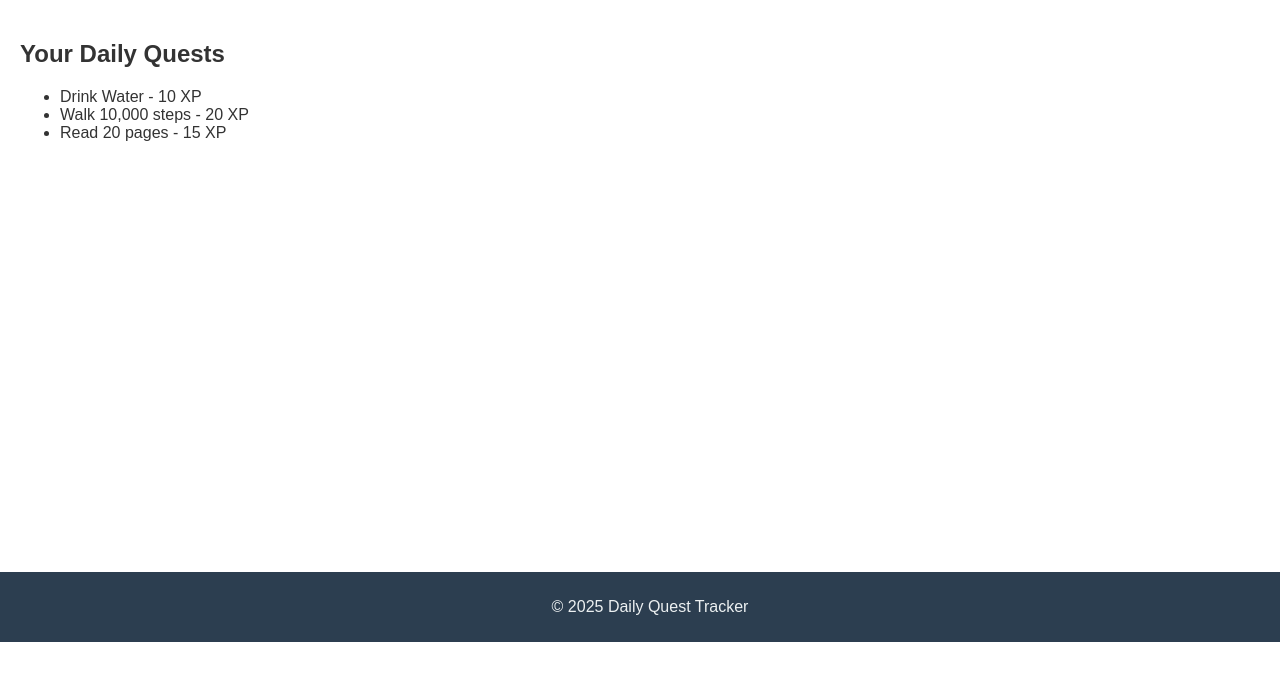
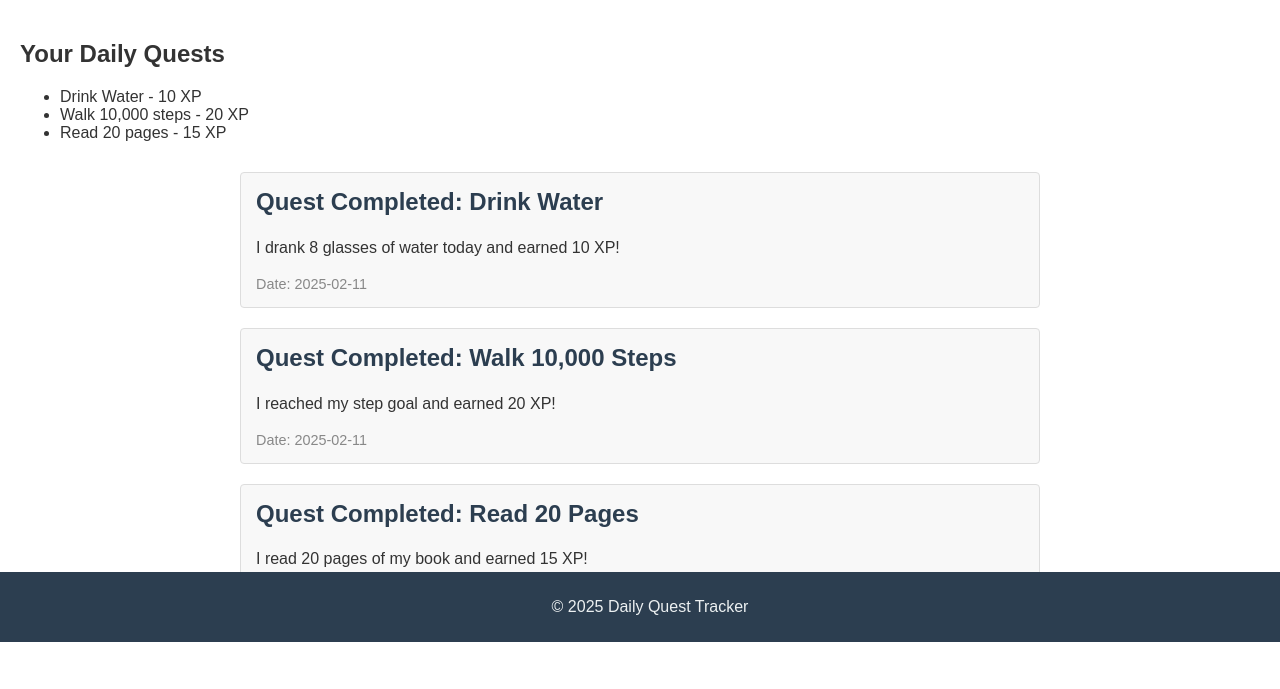
Before and after one commit to MatthewSperling/daily-quest-tracker, a Node server app: page / in a window 1280 px wide. Shown: the part 158-847 px from the top of the page. Before the commit the page ends 800 px from the top, so only its background shows below. Run offline with Node 20, Linux system fonts and the light colour scheme.

```diff
--- a/Index.js
+++ b/Index.js
@@ -1,4 +1,3 @@
-// index.js
 const fs = require('fs');
 const https = require('https');
 const express = require('express');
@@ -7,7 +6,6 @@ const helmet = require('helmet');
 
 const app = express();
 
-// Secure HTTP headers with Helmet
 app.use(
     helmet({
         contentSecurityPolicy: {
@@ -24,16 +22,12 @@ app.use(
     })
 );
 
-// Serve static files
 app.use(express.static(path.join(__dirname, 'public'), { maxAge: '1h' }));
 
-// Basic routing for main page
 app.get('/', (req, res) => {
     res.sendFile(path.join(__dirname, 'public/index.html'));
 });
 
-// HTTPS
-// HTTPS options
 const httpsOptions = {
     key: fs.readFileSync(path.join(__dirname, 'cert', 'key.pem')),
     cert: fs.readFileSync(path.join(__dirname, 'cert', 'cert.pem')),
--- a/public/index.html
+++ b/public/index.html
@@ -28,15 +28,12 @@
                 <li>Read 20 pages - <span>15 XP</span></li>
             </ul>
         </section>
+        <section id="posts"></section>
     </main>
     <footer>
         <p>&copy; 2025 Daily Quest Tracker</p>
     </footer>
-    <script>
-        // Daily Quests API
-        fetch('/api/daily-quests')
-            .then(response => response.json())
-            .then(data => console.log('Daily Quests:', data));
+    <script src="script.js">
     </script>
 </body>
 
--- /dev/null
+++ b/public/script.js
@@ -0,0 +1,36 @@
+// Dummy data for posts
+const postsData = [
+    { id: 1, title: "Quest Completed: Drink Water", content: "I drank 8 glasses of water today and earned 10 XP!", date: "2025-02-11" },
+    { id: 2, title: "Quest Completed: Walk 10,000 Steps", content: "I reached my step goal and earned 20 XP!", date: "2025-02-11" },
+    { id: 3, title: "Quest Completed: Read 20 Pages", content: "I read 20 pages of my book and earned 15 XP!", date: "2025-02-11" }
+];
+
+function renderPosts(posts) {
+    const postsSection = document.getElementById("posts");
+    postsSection.innerHTML = "";
+
+    posts.forEach(post => {
+        const postContainer = document.createElement("div");
+        postContainer.classList.add("post");
+
+        const postTitle = document.createElement("h2");
+        postTitle.textContent = post.title;
+        postContainer.appendChild(postTitle);
+
+        const postContent = document.createElement("p");
+        postContent.classList.add("post-content");
+        postContent.textContent = post.content;
+        postContainer.appendChild(postContent);
+
+        const postFooter = document.createElement("div");
+        postFooter.classList.add("post-footer");
+        postFooter.textContent = `Date: ${post.date}`;
+        postContainer.appendChild(postFooter);
+
+        postsSection.appendChild(postContainer);
+    });
+}
+
+document.addEventListener("DOMContentLoaded", () => {
+    renderPosts(postsData);
+});
--- a/public/style.css
+++ b/public/style.css
@@ -2,18 +2,14 @@
 body {
     font-family: Arial, sans-serif;
     background-color: #ffffff;
-    /* White background */
     color: #333333;
-    /* Dark grey text */
     margin: 0;
     padding: 0;
 }
 
 header {
     background-color: #2c3e50;
-    /* Dark blue-grey */
     color: #ecf0f1;
-    /* Light grey text */
     padding: 20px;
     text-align: center;
 }
@@ -21,7 +17,6 @@ header {
 nav ul {
     list-style: none;
     background-color: #34495e;
-    /* Blue-grey */
     padding: 10px;
     margin: 0;
     display: flex;
@@ -50,3 +45,34 @@ footer {
     bottom: 0;
     width: 100%;
 }
+
+#posts {
+    max-width: 800px;
+    margin: 20px auto;
+    padding: 10px;
+}
+
+/* Post Structure */
+.post {
+    background-color: #f8f8f8;
+    border: 1px solid #ddd;
+    border-radius: 4px;
+    margin-bottom: 20px;
+    padding: 15px;
+}
+
+.post h2 {
+    margin-top: 0;
+    color: #2c3e50;
+}
+
+.post .post-content {
+    margin-top: 10px;
+    line-height: 1.5;
+}
+
+.post .post-footer {
+    margin-top: 15px;
+    font-size: 0.9em;
+    color: #888;
+}
```
